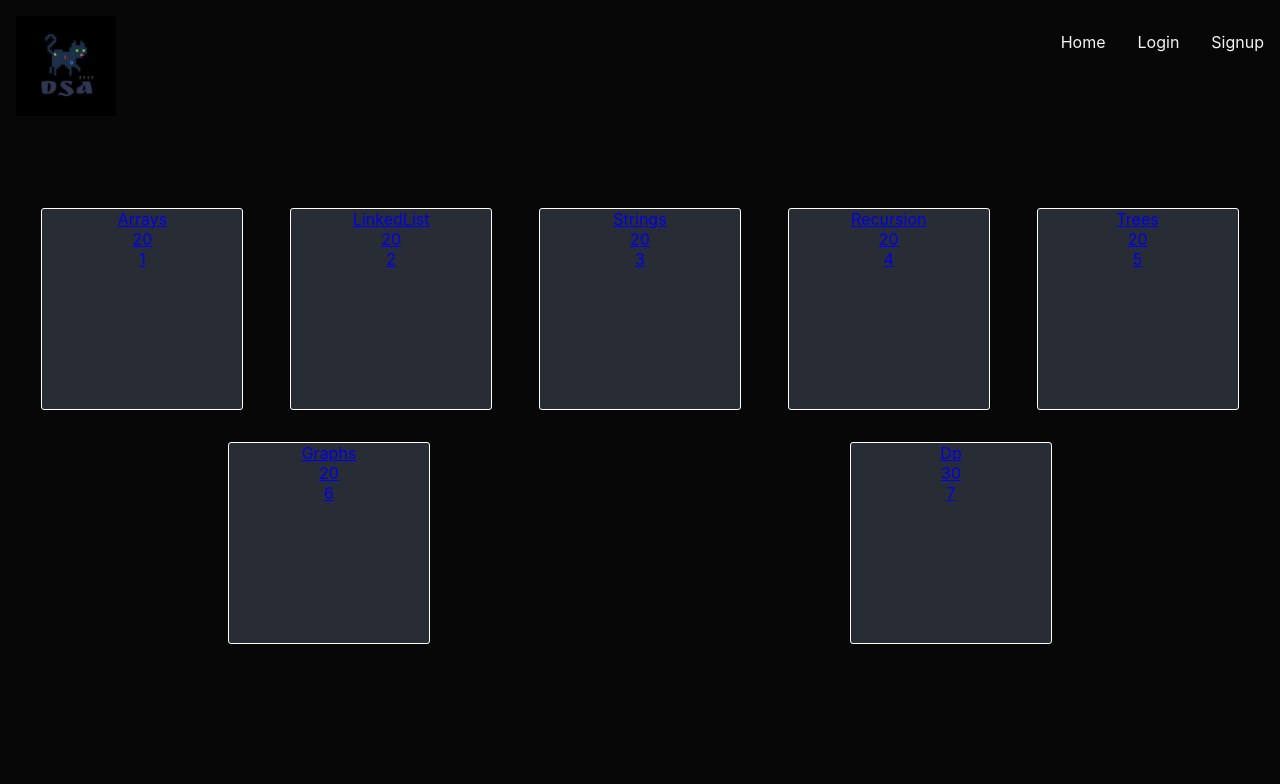
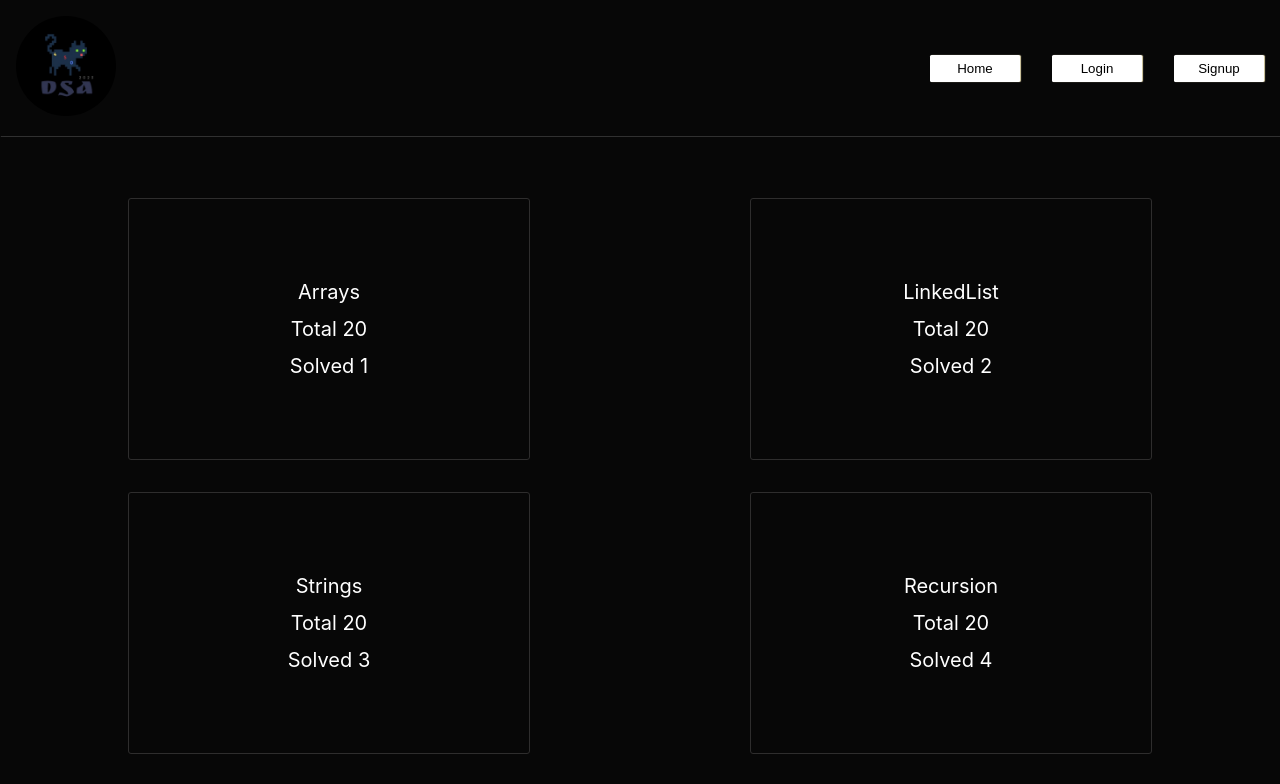
Before and after one commit to cvs2023/450Dsa, a React (Create React App) app: page / in a window 1280 px wide. Shown: the top 784 px of the page. Built offline with nearby package versions, Linux system fonts and the light colour scheme.

Commit message:
basic done

```diff
--- a/src/App.css
+++ b/src/App.css
@@ -1,14 +1,20 @@
 .App {
   text-align: center;
   color: whitesmoke;
+  /* color: black; */
+  box-shadow: 1px 1px 1px 1px black;
+  font-family: SF Pro Text, SF Pro Icons, Helvetica Neue, Helvetica, Arial,
+    sans-serif;
 }
 .img-logo {
   width: 100px;
   height: 100px;
+  border-radius: 50%;
 }
 .navbar {
   display: flex;
   justify-content: space-between;
+  box-shadow: 1px 0px 1px rgb(247, 246, 246);
 }
 .first {
   padding: 1rem;
@@ -16,8 +22,19 @@
 .second {
   display: flex;
   justify-content: end;
+  align-items: center;
   gap: 2rem;
   padding: 1rem;
+}
+.second button {
+  width: 90px;
+  height: 27px;
+  background-color: #ffffff;
+  /* background-color: #d36135; */
+  outline: none;
+  border: none;
+  border-radius: 0.1rem;
+  box-shadow: 1px 0px 1px rgb(222, 212, 171);
 }
 .you-can {
   visibility: hidden;
@@ -47,23 +64,44 @@
   justify-content: space-around;
   padding: 2rem;
   margin: 2px;
+  margin-top: 30px;
   gap: 2rem;
 }
 .grid-child {
+  color: #ffffff;
+  font-size: 20px;
   border-radius: 3px;
-  width: 200px;
-  height: 200px;
-  background-color: #282c34;
-  border: 1px solid rgb(255, 255, 255);
+  width: 400px;
+  height: 260px;
+  /* box-shadow: 1px 0px 10px 1px rgb(223, 132, 4); */
+  /* background-color: #1eb64c; */
+  border: 1px solid rgb(46, 45, 45);
   transition: color 0.3s linear, background-color 0.3s linear,
     border 0.3s linear;
+
+  display: flex;
+  justify-content: center;
+  align-items: center;
+  flex-direction: column;
+  gap: 0.8rem;
 }
+
 .grid-child:hover {
   color: rgb(12, 12, 12);
   border: 1px solid #000;
   background-color: white;
+  /* background-color: rgb(125, 204, 91); */
 }
-
+.text-deco {
+  text-decoration: none;
+}
+.text-deco :hover {
+  text-decoration: underline;
+}
+.flex {
+  display: flex;
+  gap: 1rem;
+}
 .App-logo {
   height: 40vmin;
   pointer-events: none;
--- a/src/App.js
+++ b/src/App.js
@@ -10,11 +10,18 @@ function App() {
     <div className="App">
       <Main>
         <Navbar />
-        <SecondNav />
-        <Topic />
+        {/* <SecondNav /> */}
 
         <Routes>
-          <Route path="/" element={<Arrays />} />
+          <Route path="/" element={<Topic />} />
+          <Route path="/home" element={<Topic />} />
+          <Route path="/Arrays" element={<Topic />} />
+          <Route path="/LinkedList" element={<Topic />} />
+          <Route path="/Strings" element={<Topic />} />
+          <Route path="/Recursion" element={<Topic />} />
+          <Route path="/Trees" element={<Topic />} />
+          <Route path="/Dp" element={<Topic />} />
+          <Route path="/Graphs" element={<Topic />} />
         </Routes>
       </Main>
       <div></div>
--- a/src/components/arrays.js
+++ b/src/components/arrays.js
@@ -1,15 +1,17 @@
-import React, { useState } from "react";
+import React, { useEffect, useState } from "react";
 import Nest from "./nest";
+import { Topic } from "./topics";
+const Arrays = ({ select }) => {
+  const [data, setData] = useState("");
+  //fetch data of this topic and pass to jsx
 
-const Arrays = ({ select }) => {
-  const topic = select?.topic;
-
-  //fetch data of this topic and pass to jsx
-  // console.log(topic);
-
+  useEffect(() => {
+    const topic = select?.topic;
+    setData(topic);
+  }, []);
   return (
     <div>
-      <div>{topic && <Nest select={select} />}</div>
+      <div>{data ? <Nest select={select} /> : <Topic />}</div>
     </div>
   );
 };
--- a/src/components/navbar.js
+++ b/src/components/navbar.js
@@ -2,19 +2,22 @@ import React from "react";
 import logo1 from "../data/logo1.jpg";
 import { Link } from "react-router-dom/dist";
 export const Navbar = () => {
+  const path = window.location.pathname;
+  console.log(path);
   return (
     <div className="navbar">
       <div className="first">
-        {" "}
-        <img className="img-logo" src={logo1} />
+        <Link to="/home">
+          <img className="img-logo" src={logo1} />{" "}
+        </Link>
       </div>
       <div className="second">
-        <p className="you-can">You can</p>
+        {/* <p className="you-can">You can</p> */}
         {/* <Link to="/home">Home </Link> */}
-        <p>Home</p>
 
-        <p>Login</p>
-        <p>Signup</p>
+        <button>Home</button>
+        <button>Login</button>
+        <button>Signup</button>
       </div>
     </div>
   );
--- a/src/components/nest.js
+++ b/src/components/nest.js
@@ -1,7 +1,20 @@
 import React, { useEffect, useState } from "react";
+import { Link } from "react-router-dom";
 
-const Nest = ({ select }) => {
-  return <div>Nested of {select?.topic}</div>;
+const Nest = ({ select, handleClick }) => {
+  const handleBack = () => {
+    handleClick();
+  };
+  return (
+    <div className="flex">
+      <div>
+        <Link to="/home">
+          <button onClick={handleBack}>Back</button>
+        </Link>
+      </div>
+      TOPIC &nbsp;{select?.topic}
+    </div>
+  );
 };
 
 export default Nest;
--- a/src/components/topics.js
+++ b/src/components/topics.js
@@ -3,7 +3,8 @@ import { dataObj } from "../data/data";
 import SelectedTopic from "./selectedTopic";
 import { Link } from "react-router-dom";
 import Arrays from "./arrays";
-
+import { Ref } from "react";
+import Nest from "./nest";
 export const Topic = () => {
   const [data, setData] = useState(dataObj);
   const [select, setSelect] = useState({});
@@ -11,27 +12,28 @@ export const Topic = () => {
 
   const handleClick = (i) => {
     setSelect(i);
-    setShow(false);
+    setShow(!show);
   };
-
+  console.log({ show });
   return (
     <div className="grid">
-      {show &&
+      {show ? (
         data.map((i) => {
           return (
             <>
-              <Link to={i.topic}>
+              <Link className="text-deco" to={`/${i.topic}`}>
                 <div onClick={() => handleClick(i)} className="grid-child">
                   <div>{i.topic}</div>
-                  <div> {i.questions}</div>
-                  <div> {i.id} </div>
+                  <div> Total {i.questions}</div>
+                  <div> Solved {i.id} </div>
                 </div>
               </Link>
             </>
           );
-        })}
-
-      {show == false ? <Arrays select={select} show={show} /> : ""}
+        })
+      ) : (
+        <Nest select={select} handleClick={handleClick} />
+      )}
     </div>
   );
 };
--- a/src/index.css
+++ b/src/index.css
@@ -1,6 +1,9 @@
 body {
   background-color: #070707;
+  /* background-color: #151515; */
   /* background-color: #282c34; */
+  /* background-color: #1eb64c; */
+  /* background-color: #fd4c07; */
   margin: 0;
   font-family: -apple-system, BlinkMacSystemFont, "Segoe UI", "Roboto", "Oxygen",
     "Ubuntu", "Cantarell", "Fira Sans", "Droid Sans", "Helvetica Neue",
```
Also changed, not shown: src/data/questionBank.js (added).
